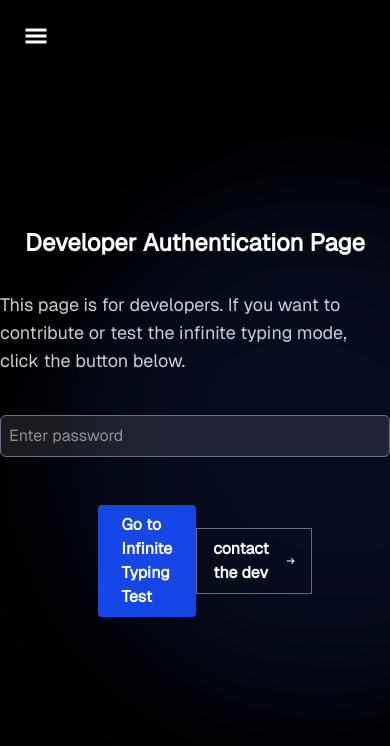
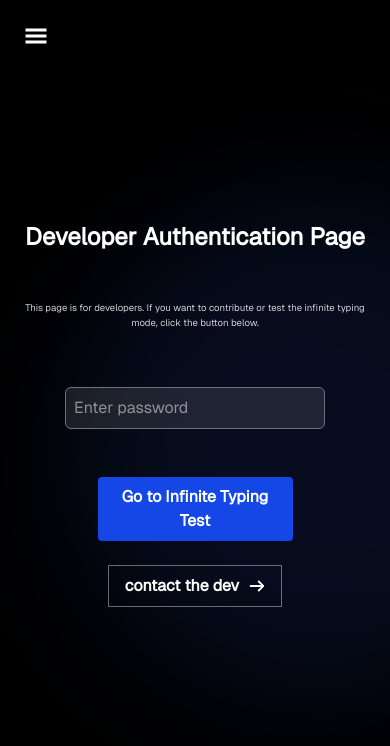
Before and after one commit to Deepaksingh126/TypeZ, a React (Vite) app: page /Auth in a window 390 px wide. Shown: the top 746 px of the page. Built offline with nearby package versions, Linux system fonts and the light colour scheme.

Commit message:
responsive changes

```diff
--- a/src/components/AuthForDev.jsx
+++ b/src/components/AuthForDev.jsx
@@ -49,9 +49,9 @@ function AuthForDev() {
         <></>
       )}
 
-      <h2 className="text-2xl font-bold mb-2">Developer Authentication Page</h2>
+      <h2 className="text-2xl font-bold mb-2 text-center sm:text-xl p-0 m-0">Developer Authentication Page</h2>
 
-      <p className="text-lg text-white/80 mb-4">
+      <p className="text-lg text-white/80 lg:text-base mb-4 text-center sm:text-[0.8rem] p-4 text-[0.6rem] ">
         This page is for developers. If you want to contribute or test the
         infinite typing mode, click the button below.
       </p>
@@ -62,18 +62,18 @@ function AuthForDev() {
         value={password}
         onChange={handlePasswordChange}
         onKeyDown={handleKeyDown}
-        className="w-full max-w-md p-2 rounded-md bg-white/10 border-1 border-gray-500"
-      />
-      <div className="flex w-1/2 items-center justify-around mt-6">
+        className="sm:w-full w-2/3  max-w-md p-2 rounded-md bg-white/10 border-1 border-gray-500"
+        />
+      <div className="flex w-1/2 items-center justify-around mt-6 flex-wrap gap-2">
         <Link
           to="/infinite-typing"
-          className="px-6 py-2 bg-blue-700 hover:bg-blue-800 rounded text-white font-semibold transition cursor-pointer"
+          className="px-6 py-2 bg-blue-700 hover:bg-blue-800  lg:text-base mb-4 text-center sm:text-[0.8rem] rounded text-white text-[1rem] font-semibold transition cursor-pointer"
           onClick={handleSubmit}
         >
           Go to Infinite Typing Test
         </Link>
 
-        <a href="https://x.com/Deepak12_6" target="blank" className="flex gap-2 items-center justify-around border-1 round border-white/40 px-4 py-2 font-bold">
+        <a href="https://x.com/Deepak12_6" target="blank" className="flex  lg:text-base mb-4 text-center sm:text-[0.8rem] gap-2 items-center justify-around border-1 round border-white/40 px-4 py-2 font-bold">
           contact the dev
           <LeftArrowLogo/>
         </a>
```
